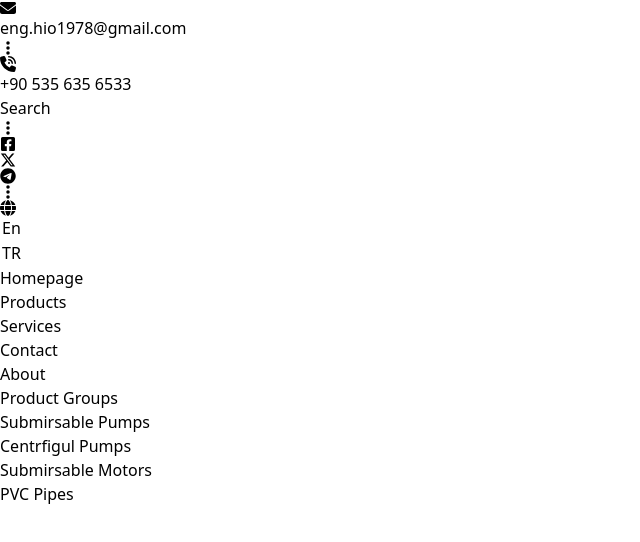
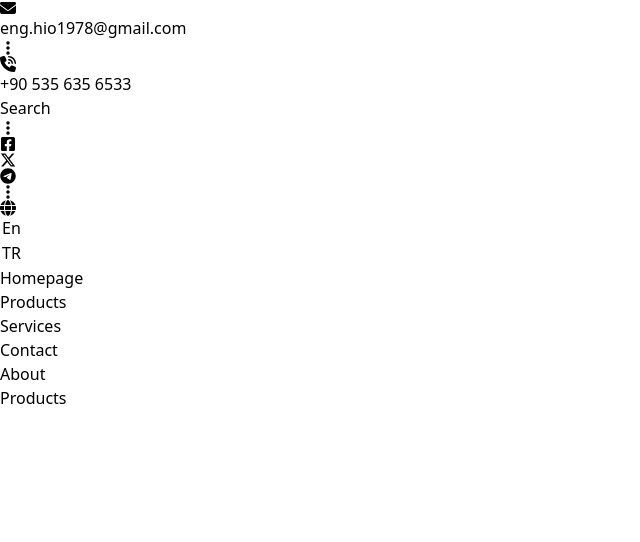
Before and after one commit to HusseinOklah/ayfenmakina, a Next.js app: page /en/products in a window 1280 px wide. Shown: the top 542 px of the page, without its empty margins (0-640 px from the left). Built offline with nearby package versions, Linux system fonts and the light colour scheme.

Commit message:
delete detail products

```diff
--- a/src/app/[locale]/products/page.tsx
+++ b/src/app/[locale]/products/page.tsx
@@ -1,22 +1,4 @@
-import {products} from "../../../../messages/en.json"
+
 export default function page(){
-    return (
-        <main>
-            <h1 className=" mb-5 text-blue-100 text-[48px]/[72px] text-center">Product Groups</h1>
-            <ul className="grid grid-cols-3 gap-4 my-10 mx-4 p-4 bg-blue-800">
-                <li className="p-4 odd:bg-blue-200 even:bg-blue-100 h-40 ">
-                    <a href={`products/${products.product1.link}`}>{products.product1.name}</a>
-                </li>
-                <li className="p-4 odd:bg-blue-200 even:bg-blue-100 h-40 ">
-                <a href={`products/${products.product2.link}`}>{products.product2.name}</a>
-                </li>
-                <li className="p-4 odd:bg-blue-200 even:bg-blue-100 h-40 ">
-                <a href={`products/${products.product3.link}`}>{products.product3.name}</a>
-                </li>
-                <li className="p-4 odd:bg-blue-200 even:bg-blue-100 h-40 ">
-                <a href={`products/${products.product4.link}`}>{products.product4.name}</a>
-                </li>
-            </ul>
-        </main>
-    );
+    return <h1>Products</h1>
 }
```
Also changed, not shown: src/app/[locale]/products/[...id]/not-found.tsx (deleted, +0 -11 lines), src/app/[locale]/products/[...id]/page.tsx (deleted, +0 -10 lines).
